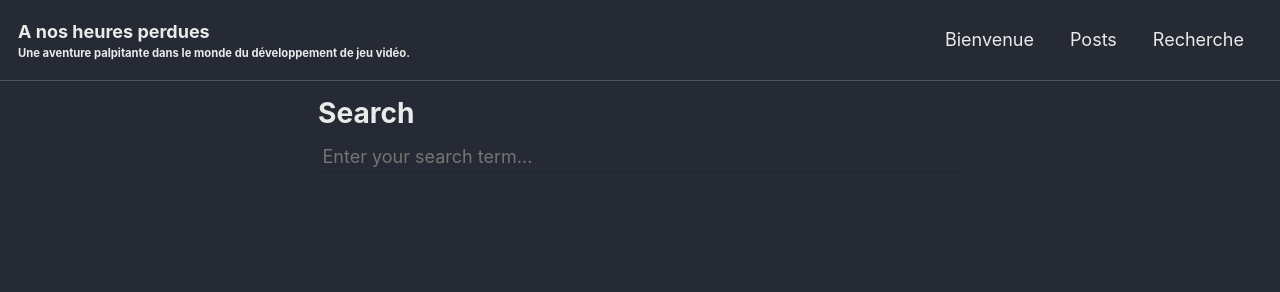
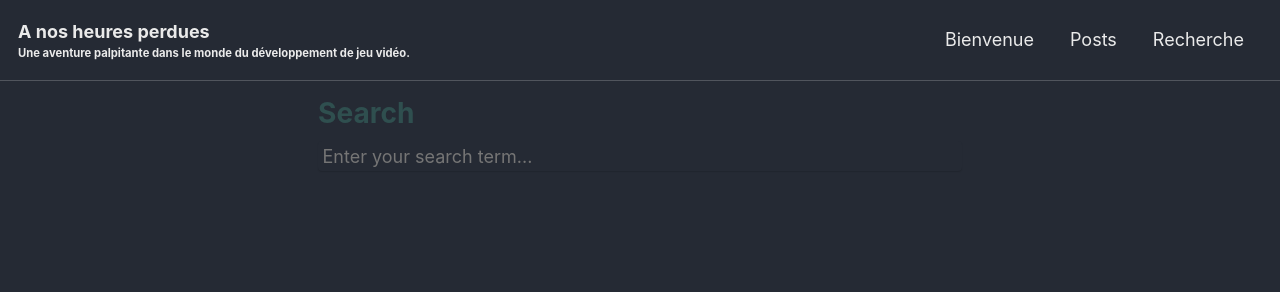
Before and after one commit to ryn-c/ryn-c.github.io, a Jekyll site: the page built from _pages/search.md, in a window 1280 px wide. Shown: the top 292 px of the page. Built offline with Jekyll 4.4.1, drawn with Linux system fonts in a browser that asks for light colours; cached includes are drawn as plain includes.

Commit message:
Try color change

```diff
--- a/_includes/head/custom.html
+++ b/_includes/head/custom.html
@@ -14,7 +14,7 @@ strong {
     color: darkslategray;
   }
 
-h2, h3, h4, h5, h6 {
+h1, h2, h3, h4, h5, h6 {
     color: darkslategrey;
   }
 
--- a/assets/css/main.scss
+++ b/assets/css/main.scss
@@ -27,7 +27,7 @@ html {
         color: darkslategray;
       }
 
-    h2, h3, h4, h5, h6 {
+    h1, h2, h3, h4, h5, h6 {
         color: darkslategrey;
       }
 
```
